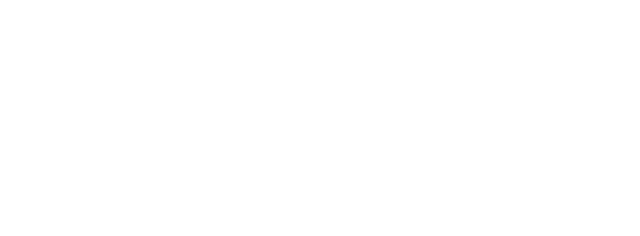
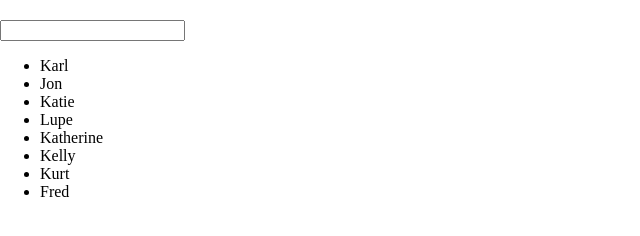
Before and after one commit to jwilliampope/searchBar, a plain HTML site: page index.html in a window 1280 px wide. Shown: the whole page, without its empty margins (0-640 px from the left). Drawn offline with Linux system fonts and the light colour scheme.

Commit message:
index, css, started js

```diff
--- a/css/style.css
+++ b/css/style.css
@@ -0,0 +1,11 @@
+html,
+body {
+  margin: 0;
+  padding: 0;
+}
+
+input {
+  display: block;
+  margin: 0;
+  margin-top: 20px;
+}
--- a/index.html
+++ b/index.html
@@ -4,6 +4,27 @@
     <meta charset="UTF-8" />
     <meta name="viewport" content="width=device-width, initial-scale=1.0" />
     <title>Search Bar</title>
+    <link rel="stylesheet" href="css/style.css" />
   </head>
-  <body></body>
+  <body>
+    <div id="container">
+      <div id="search">
+        <label for="searchInput"></label>
+        <input type="text" id="searchInput" />
+      </div>
+
+      <ul id="results">
+        <li class="name">Karl</li>
+        <li class="name">Jon</li>
+        <li class="name">Katie</li>
+        <li class="name">Lupe</li>
+        <li class="name">Katherine</li>
+        <li class="name">Kelly</li>
+        <li class="name">Kurt</li>
+        <li class="name">Fred</li>
+      </ul>
+    </div>
+
+    <script src="js/main.js"></script>
+  </body>
 </html>
--- a/js/main.js
+++ b/js/main.js
@@ -0,0 +1,6 @@
+//
+
+document.getElementById("usernameInput").addEventListener("keyup", event => {
+  let username = event.target.value.toLowerCase()
+  console.log(username)
+})
```
